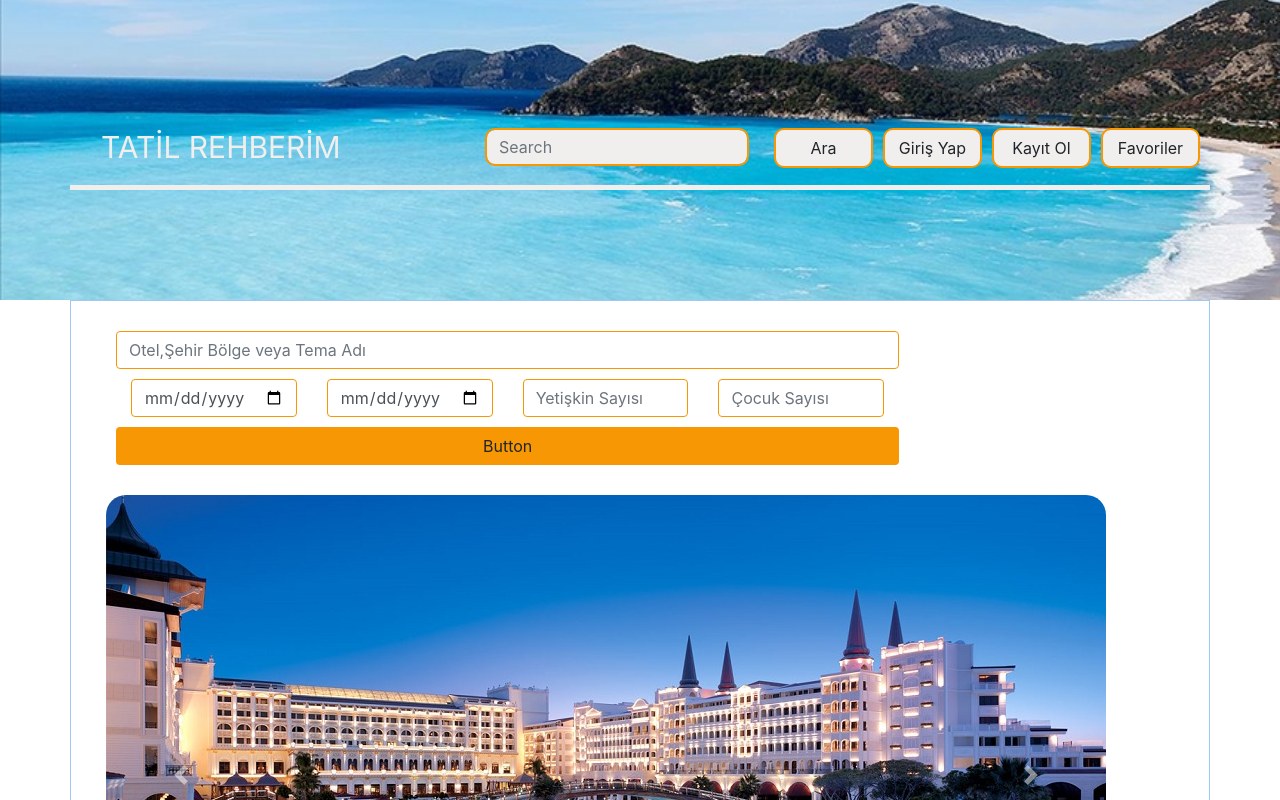
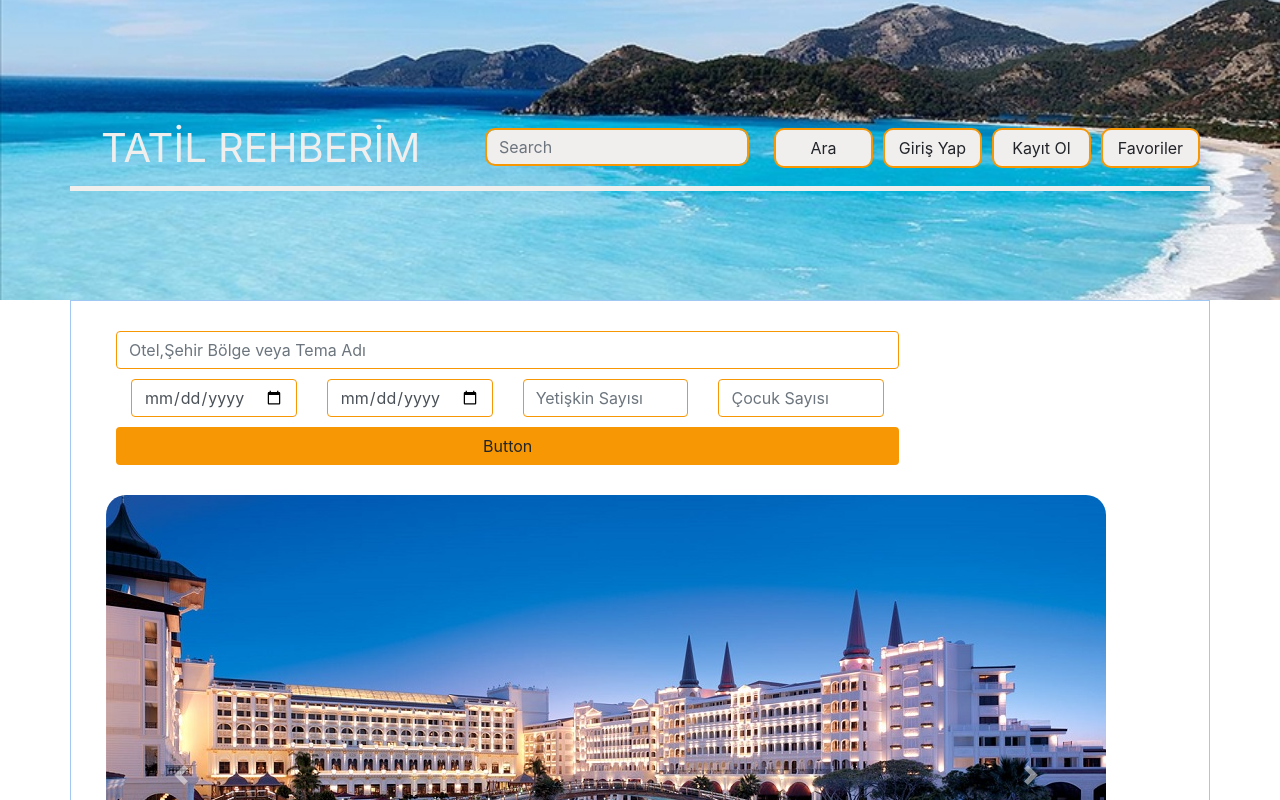
Before and after one commit to selcanatak2629/Project, an Angular app: page / in a window 1280 px wide. Shown: the top 800 px of the page. Built offline with nearby package versions, Linux system fonts and the light colour scheme.

Commit message:
refactor

```diff
--- a/src/app/components/layouts/client/client-header/client-header.component.scss
+++ b/src/app/components/layouts/client/client-header/client-header.component.scss
@@ -30,10 +30,9 @@
     background-size: cover;
 }
 .nav-link{
-    font-size: 30px;
+    font-size: 40px;
     color: rgb(241, 238, 238);
 }
 form{
     margin-right: 50px;
-
 }
```
